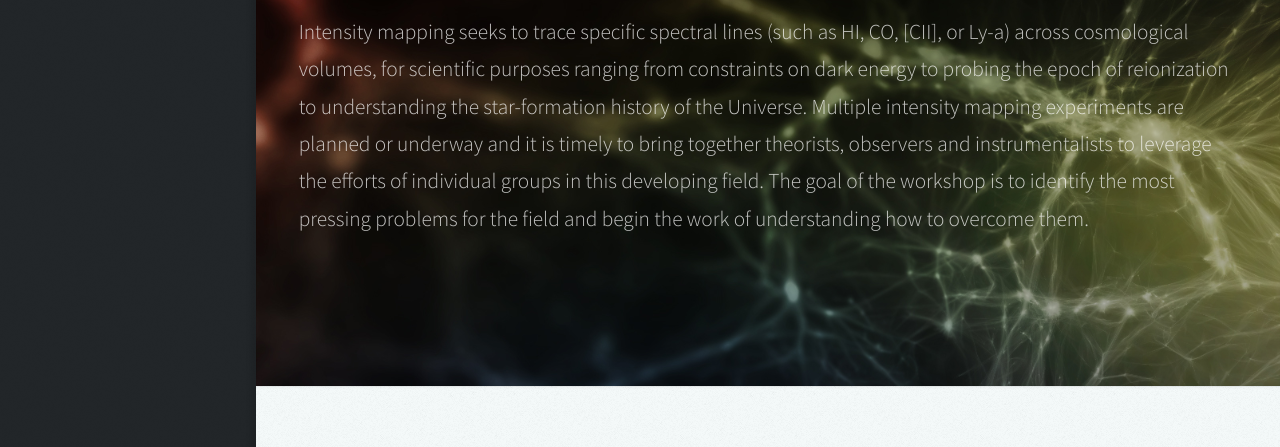
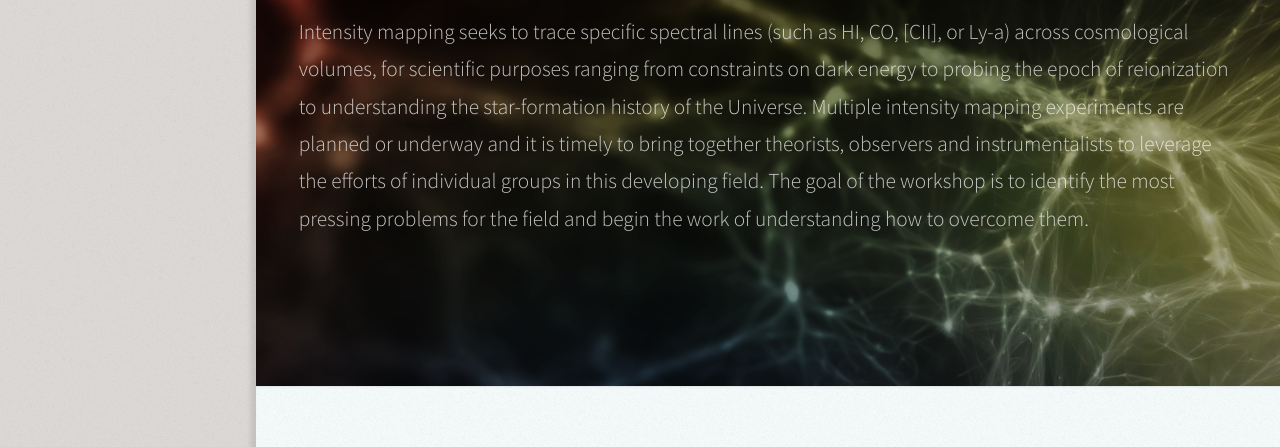
Before and after one commit to KIPAC/CMBLensing, a plain HTML site: page index.html in a window 1280 px wide. Shown: the part 227-674 px from the top of the page. Drawn offline with Linux system fonts and the light colour scheme.

Commit message:
Formatting

```diff
--- a/assets/css/main.css
+++ b/assets/css/main.css
@@ -1981,7 +1981,7 @@
 		width: 375px;
 		height: 100%;
 		color: #fff;
-		background: #222629 url("images/overlay.png");
+		background: #ddd9d6 url("images/overlay.png");
 		box-shadow: inset -0.25em 0 0.25em 0 rgba(0, 0, 0, 0.1);
 		text-align: right;
 	}
```
